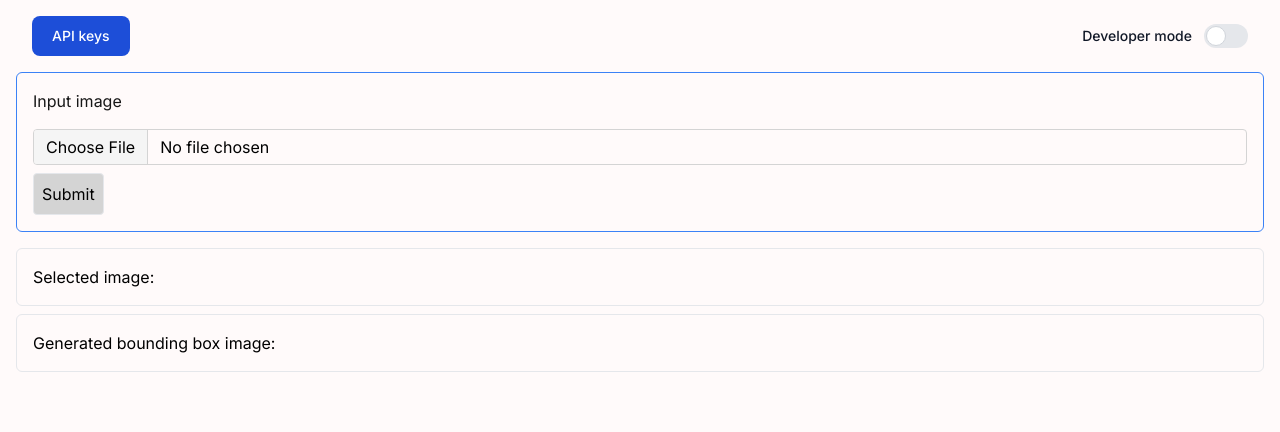
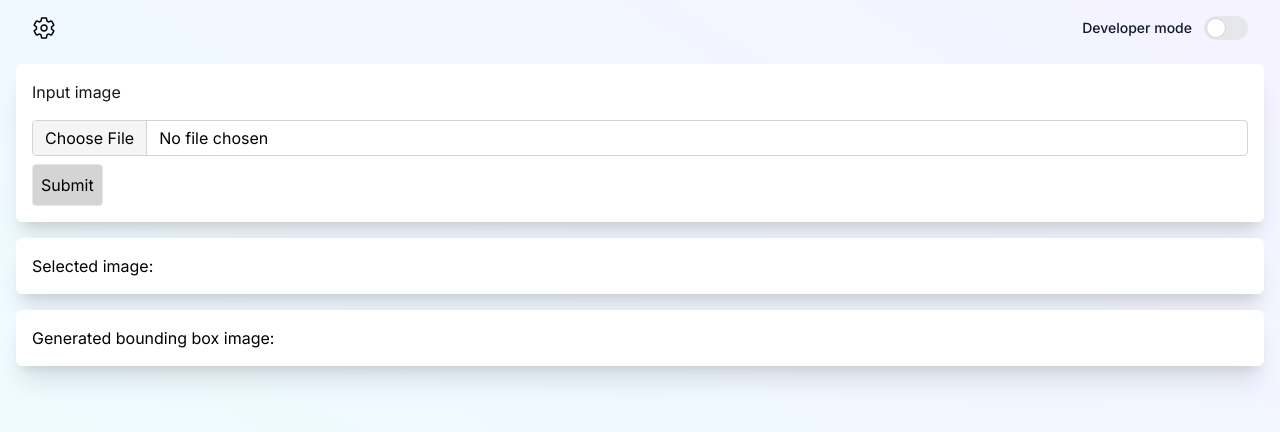
Before and after one commit to Eljowe/research-project-in-hci, a Next.js app: page / in a window 1280 px wide. Shown: the top 432 px of the page. Built offline with nearby package versions, Linux system fonts and the light colour scheme.

Commit message:
icons and layout

```diff
--- a/app/api/openai/route.ts
+++ b/app/api/openai/route.ts
@@ -25,7 +25,6 @@ export const POST = async (req: Request, res: Response) => {
   if (formData.get("apiKey") != "null") {
     API_KEY = formData.get("apiKey")?.toString();
   }
-  console.log("HEI_API: " + API_KEY);
   if (API_KEY === null) {
     return new Response(JSON.stringify({ error: "No API Key found" }), { status: 400 });
   }
--- a/app/page.tsx
+++ b/app/page.tsx
@@ -153,8 +153,8 @@ export default function Home() {
   };
 
   return (
-    <main className="justify-star flex min-h-screen w-[100%] flex-col bg-[#fffafa] px-4 py-2 text-black">
-      <div className="flex h-min w-[100%] flex-col items-center justify-center">
+    <main className="flex min-h-screen w-[100%] flex-col justify-start bg-gradient-to-tr from-cyan-50 to-violet-50 px-4 py-2 text-black">
+      <div className="flex h-min w-[100%] flex-col items-center justify-center space-y-4">
         <div className="flex w-full flex-row justify-between px-4 py-2">
           <SettingsModal />
           <label className="inline-flex cursor-pointer items-center">
@@ -168,7 +168,7 @@ export default function Home() {
             <div className="peer relative h-6 w-11 rounded-full bg-gray-200 after:absolute after:start-[2px] after:top-[2px] after:h-5 after:w-5 after:rounded-full after:border after:border-gray-300 after:bg-white after:transition-all after:content-[''] peer-checked:bg-blue-600 peer-checked:after:translate-x-full peer-checked:after:border-white peer-focus:outline-none peer-focus:ring-4 peer-focus:ring-blue-300 rtl:peer-checked:after:-translate-x-full dark:border-gray-600 dark:bg-gray-700 dark:peer-focus:ring-blue-800"></div>
           </label>
         </div>
-        <div className="m-2 flex h-min w-[100%] min-w-[350px] flex-col space-y-2 rounded-md border border-blue-500 p-4">
+        <div className="m-2 flex h-min w-[100%] min-w-[350px] flex-col space-y-2 rounded-md bg-white p-4 shadow-xl">
           <form onSubmit={handleSubmit} className="space-y-2">
             <label className="mb-2 inline-block text-neutral-900 ">Input image</label>
             <input
@@ -270,7 +270,7 @@ export default function Home() {
             </div>
           )}
         </div>
-        <div className="m-2 flex h-min w-[100%] min-w-[350px] flex-col space-y-2 rounded-md border p-4">
+        <div className="m-2 flex h-min w-[100%] min-w-[350px] flex-col space-y-2 rounded-md bg-white p-4 shadow-xl">
           <p>Selected image:</p>
           {temporaryImageFile ? (
             <Image
@@ -283,7 +283,7 @@ export default function Home() {
           ) : null}
         </div>
         {outputMode === "JSON" && (
-          <div className="flex w-full min-w-[350px] flex-col rounded-md border p-4">
+          <div className="flex w-full min-w-[350px] flex-col rounded-md bg-white p-4 shadow-xl">
             <p>Generated bounding box image:</p>
             {boundingBoxImageFile ? (
               <Image
@@ -299,7 +299,7 @@ export default function Home() {
         {outputMode === "HTML" && (
           <div className="flex w-full flex-wrap justify-center gap-2">
             <div
-              className={`ml-0 flex ${useIterativePrompt ? "w-full md:w-[calc(50%-4px)]" : "w-full"} min-w-[350px] flex-col rounded-md border p-4`}
+              className={`ml-0 flex ${useIterativePrompt ? "w-full md:w-[calc(50%-4px)]" : "w-full"} min-w-[350px] flex-col rounded-md border bg-white p-4 shadow-xl`}
             >
               <p>Generated layout:</p>
               {generatedOutput && (
--- a/components/CollapsibleContainer.tsx
+++ b/components/CollapsibleContainer.tsx
@@ -22,7 +22,7 @@ const CollapsibleContainer: React.FC<CollapsibleContainerProps> = ({ title, chil
   }, [isOpen]);
 
   return (
-    <div className="my-2 flex w-[100%] min-w-[350px] flex-col rounded-md border p-4">
+    <div className="my-2 flex w-[100%] min-w-[350px] flex-col rounded-md bg-white p-4 shadow-xl">
       <div className="flex cursor-pointer items-center justify-between" onClick={toggleContainer}>
         <h2 className="text-xl font-semibold">{title}</h2>
         <svg
--- a/components/SettingsModal.tsx
+++ b/components/SettingsModal.tsx
@@ -1,33 +1,48 @@
-import { useState } from "react";
+import { useState, useEffect, useRef } from "react";
 import { useStore } from "../app/store/zustand";
+import { IoSettingsOutline } from "react-icons/io5";
 
 export default function SettingsModal() {
   const [isOpen, setIsOpen] = useState(false);
   const { apiKey, set } = useStore((state) => state);
+  const modalRef = useRef<HTMLDivElement>(null);
+
+  useEffect(() => {
+    function handleClickOutside(event: any) {
+      if (modalRef.current && !modalRef.current.contains(event.target as Node)) {
+        setIsOpen(false);
+      }
+    }
+    document.addEventListener("mousedown", handleClickOutside);
+    return () => {
+      document.removeEventListener("mousedown", handleClickOutside);
+    };
+  }, [modalRef]);
+
   return (
     <div>
       <button
         onClick={() => setIsOpen(true)}
-        className="block rounded-lg bg-blue-700 px-5 py-2.5 text-center text-sm font-medium text-white hover:bg-blue-800 focus:outline-none focus:ring-4 focus:ring-blue-300 "
+        className="block rounded-lg text-center text-2xl font-medium text-black focus:outline-none focus:ring-4 focus:ring-blue-300"
         type="button"
       >
-        API keys
+        <IoSettingsOutline />
       </button>
       {isOpen && (
         <div
           id="default-modal"
           tabIndex={-1}
           aria-hidden="true"
-          className="fixed left-0 right-0 top-0 z-50 h-[calc(100%-1rem)] max-h-full w-full items-center justify-center overflow-y-auto overflow-x-hidden md:inset-0"
+          className="fixed inset-0 z-50 flex items-center justify-center bg-black bg-opacity-50"
         >
-          <div className="relative max-h-full w-full max-w-2xl p-4">
+          <div ref={modalRef} className="relative w-full max-w-2xl p-4">
             <div className="relative rounded-lg bg-white shadow">
-              <div className="flex flex-col items-center justify-between space-y-2 rounded-t p-4 md:p-5 ">
-                <div className="flex w-full flex-row justify-between">
+              <div className="flex min-h-[200px] flex-col items-center justify-start space-y-2 rounded-t p-4 md:p-5">
+                <div className="flex w-full flex-row justify-start">
                   <h3 className="text-xl font-semibold text-black">Settings</h3>
                   <button
                     type="button"
-                    className="ms-auto inline-flex h-8 w-8 items-center justify-center rounded-lg bg-transparent text-sm text-gray-400 hover:bg-gray-200 hover:text-gray-900 "
+                    className="ms-auto inline-flex h-8 w-8 items-center justify-center rounded-lg bg-transparent text-sm text-gray-400 hover:bg-gray-200 hover:text-gray-900"
                     onClick={() => setIsOpen(false)}
                   >
                     <svg
@@ -41,14 +56,21 @@ export default function SettingsModal() {
                     </svg>
                   </button>
                 </div>
-                <div>
-                  <span>OpenAI API Key: </span>
-                  <input
-                    type="text"
-                    value={apiKey ? apiKey : ""}
-                    className="rounded-md border border-neutral-300 bg-inherit px-2"
-                    onChange={(e) => set({ apiKey: e.target.value })}
-                  />
+                <div className="flex w-full grow items-center justify-center">
+                  <div className="w-72">
+                    <div className="relative h-10 w-full min-w-[200px]">
+                      <input
+                        type="text"
+                        value={apiKey ? apiKey : ""}
+                        placeholder=" "
+                        className="text-blue-gray-700 disabled:bg-blue-gray-50 placeholder-shown:border-blue-gray-200 placeholder-shown:border-t-blue-gray-200 border-blue-gray-200 peer h-full w-full rounded-[7px] border border-t-transparent bg-transparent px-3 py-2.5 font-sans text-sm font-normal outline outline-0 transition-all placeholder-shown:border focus:border-2 focus:border-gray-900 focus:border-t-transparent focus:outline-0 disabled:border-0"
+                        onChange={(e) => set({ apiKey: e.target.value })}
+                      />
+                      <label className="peer-placeholder-shown:text-blue-gray-500 peer-disabled:peer-placeholder-shown:text-blue-gray-500 before:content[' '] after:content[' '] before:border-blue-gray-200 after:border-blue-gray-200 pointer-events-none absolute -top-1.5 left-0 flex h-full w-full select-none !overflow-visible truncate text-[11px] font-normal leading-tight text-gray-500 transition-all before:pointer-events-none before:mr-1 before:mt-[6.5px] before:box-border before:block before:h-1.5 before:w-2.5 before:rounded-tl-md before:border-l before:border-t before:transition-all after:pointer-events-none after:ml-1 after:mt-[6.5px] after:box-border after:block after:h-1.5 after:w-2.5 after:flex-grow after:rounded-tr-md after:border-r after:border-t after:transition-all peer-placeholder-shown:text-sm peer-placeholder-shown:leading-[3.75] peer-placeholder-shown:before:border-transparent peer-placeholder-shown:after:border-transparent peer-focus:text-[11px] peer-focus:leading-tight peer-focus:text-gray-900 peer-focus:before:border-l-2 peer-focus:before:border-t-2 peer-focus:before:!border-gray-900 peer-focus:after:border-r-2 peer-focus:after:border-t-2 peer-focus:after:!border-gray-900 peer-disabled:text-transparent peer-disabled:before:border-transparent peer-disabled:after:border-transparent">
+                        API key
+                      </label>
+                    </div>
+                  </div>
                 </div>
               </div>
             </div>
--- a/package.json
+++ b/package.json
@@ -24,6 +24,7 @@
     "openai": "^4.28.0",
     "react": "^18",
     "react-dom": "^18",
+    "react-icons": "^5.0.1",
     "zustand": "^4.5.1"
   },
   "devDependencies": {
```
Also changed, not shown: 1 other file (tests, documents, lock files or other folders).
